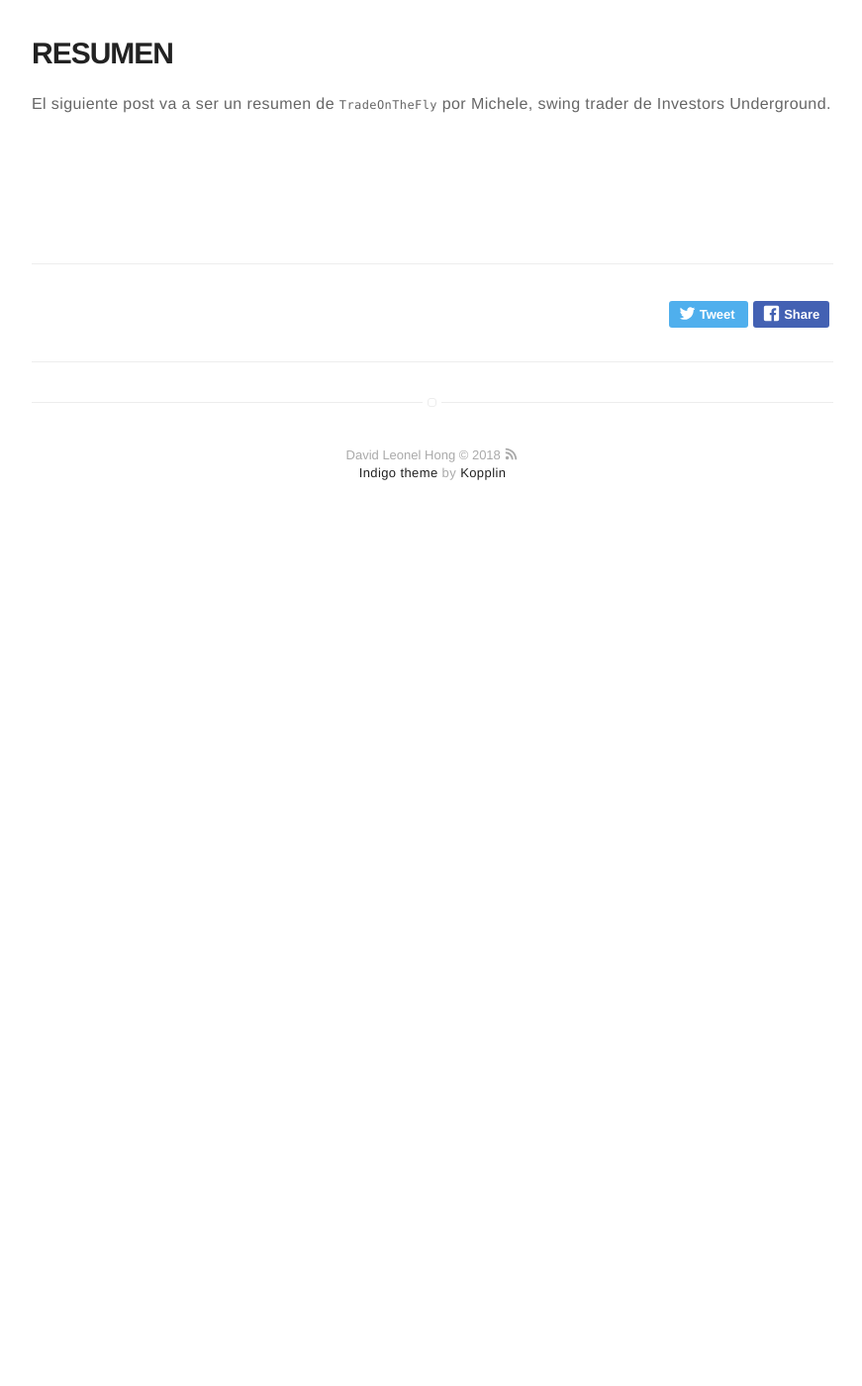
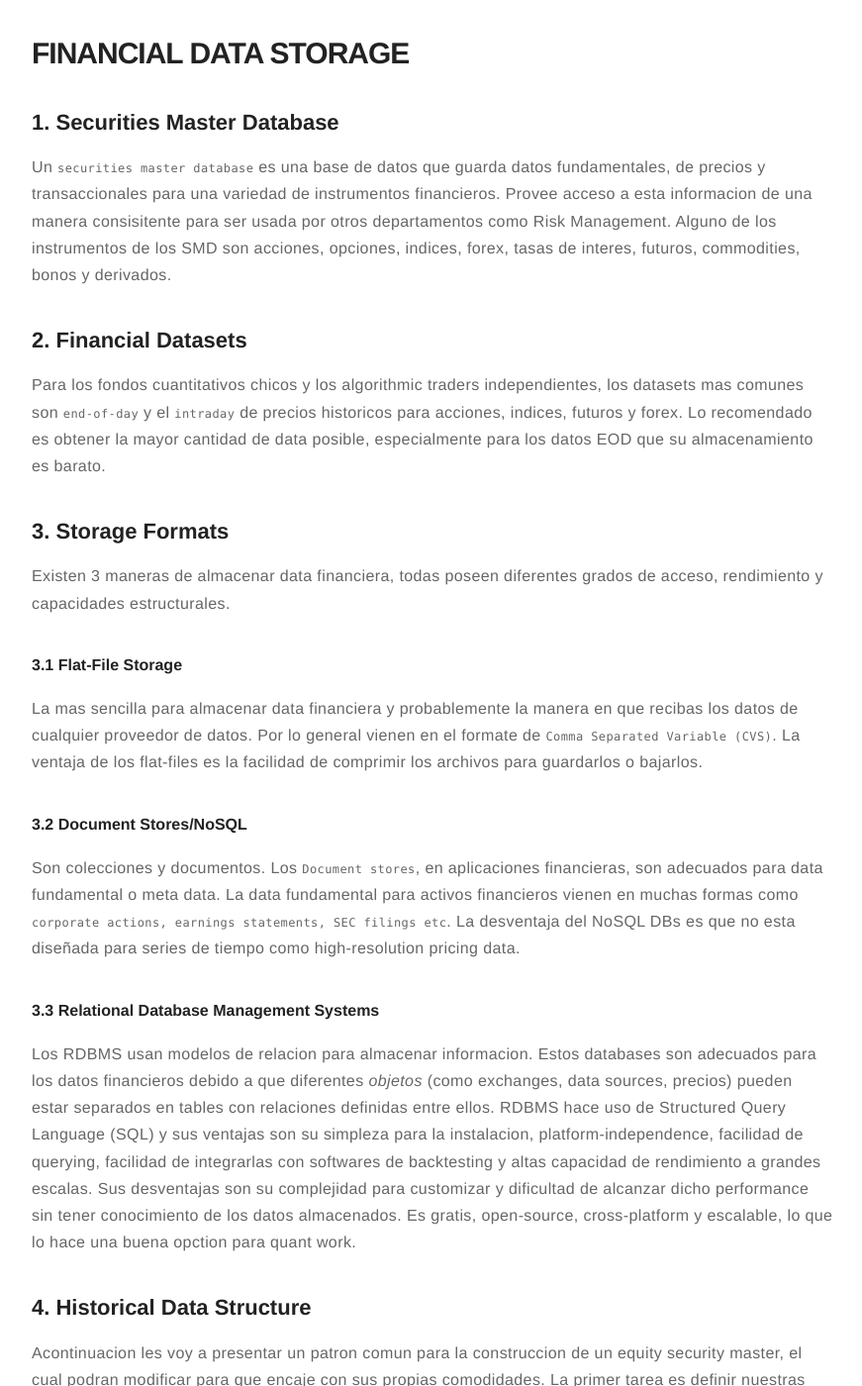
Before and after one commit to davidleonelhong/davidleonelhong.github.io, a Jekyll site: the page built from _posts/2017-11-30-Analisis-Tecnico.md, in a window 1280 px wide and 1400 px high, scrolled down 270 px. Shown: the whole window at 99% size, without its empty margins (203-1074 px from the left). Built offline with Jekyll 4.4.1, drawn with Linux system fonts in a browser that asks for light colours; a script that is not in the unit is left out; before the commit the page ends 900 px from its top, so only the background shows below that; some of the changed text lies outside the part shown.

Commit message:
Update 2017-11-30-Analisis-Tecnico.md

```diff
--- a/_posts/2017-11-30-Analisis-Tecnico.md
+++ b/_posts/2017-11-30-Analisis-Tecnico.md
@@ -1,17 +1,63 @@
 ---
-title: "Análisis Técnico by Offshorehunters"
+title: "Financial Data Storage"
 layout: post
 mathjax: true
-date: 2017-11-30
+date: 2018-01-23
 tag:
 - Trading
 - Finance
-- Technical Analysis
+- Quant
+- Quantitative finance
+- Quantitative analysis
 category: blog
 author: David Leonel Hong
 description: Analisis de equity segun indicadores tecnicos
 ---
 
-# RESUMEN
+# FINANCIAL DATA STORAGE
 
-El siguiente post va a ser un resumen de `TradeOnTheFly` por Michele, swing trader de Investors Underground.
+## 1. Securities Master Database
+
+Un `securities master database` es una base de datos que guarda datos fundamentales,
+de precios y transaccionales para una variedad de instrumentos financieros. Provee acceso a esta informacion de una manera consisitente
+para ser usada por otros departamentos como Risk Management. Alguno de los instrumentos de los SMD son acciones, opciones, indices, forex, tasas de interes, futuros, commodities, bonos y derivados.
+
+## 2. Financial Datasets
+
+Para los fondos cuantitativos chicos y los algorithmic traders independientes,
+los datasets mas comunes son `end-of-day` y el `intraday` de precios historicos para acciones, indices, futuros y forex.
+Lo recomendado es obtener la mayor cantidad de data posible, especialmente para los datos EOD que su almacenamiento es barato.
+
+## 3. Storage Formats
+
+Existen 3 maneras de almacenar data financiera, todas poseen diferentes
+grados de acceso, rendimiento y capacidades estructurales.
+
+#### 3.1 Flat-File Storage
+
+La mas sencilla para almacenar data financiera y probablemente la manera en que recibas los datos de cualquier proveedor de datos.
+Por lo general vienen en el formate de `Comma Separated Variable (CVS)`.
+La ventaja de los flat-files es la facilidad de comprimir los archivos para guardarlos o bajarlos.
+
+#### 3.2 Document Stores/NoSQL
+
+Son colecciones y documentos. Los `Document stores`, en aplicaciones financieras, son adecuados para data fundamental o meta data.
+La data fundamental para activos financieros vienen en muchas formas como `corporate actions, earnings
+statements, SEC filings etc`. La desventaja del NoSQL DBs  es que no esta diseñada para series de tiempo como high-resolution pricing data.
+
+#### 3.3 Relational Database Management Systems
+
+Los RDBMS usan modelos de relacion para almacenar informacion. Estos databases son adecuados para los datos financieros debido a que diferentes _objetos_ (como exchanges, data sources, precios) pueden estar separados en tables con relaciones definidas entre ellos.
+RDBMS hace uso de Structured Query Language (SQL) y sus ventajas son su simpleza para la instalacion, platform-independence,
+facilidad de querying, facilidad de integrarlas con softwares de backtesting y altas capacidad de rendimiento a grandes escalas.
+Sus desventajas son su complejidad para customizar y dificultad de alcanzar dicho performance sin tener conocimiento de los datos almacenados. Es gratis, open-source, cross-platform y escalable, lo que lo hace una buena opction para quant work.
+
+## 4. Historical Data Structure
+
+Acontinuacion les voy a presentar un patron comun para la construccion de un equity security master, el cual podran modificar para que encaje con sus propias comodidades. La primer tarea es definir nuestras entidades, que son los elementos de la data financiera que van a transformarse en tablas de la base de datos. Para el equity master databse:
+• Exchanges - Cual es la fuente original de data?
+• Vendor - De donde es obtenido un data point particular?
+• Instrumento/Ticker - El ticker/simbolo para la accion o indice, junto con informacion corporativa de la firma o fondo.
+• Precio - El precio actual de un instrumento e un dia particular.
+• Acciones corporativas - Lista de todos los splits o ajustes de dividendos, necesarios para ajustar la pricing data.
+• Feriados Nacionales - Para que los dias que no se tradea no sean contados como errores por falta de datos.
```
